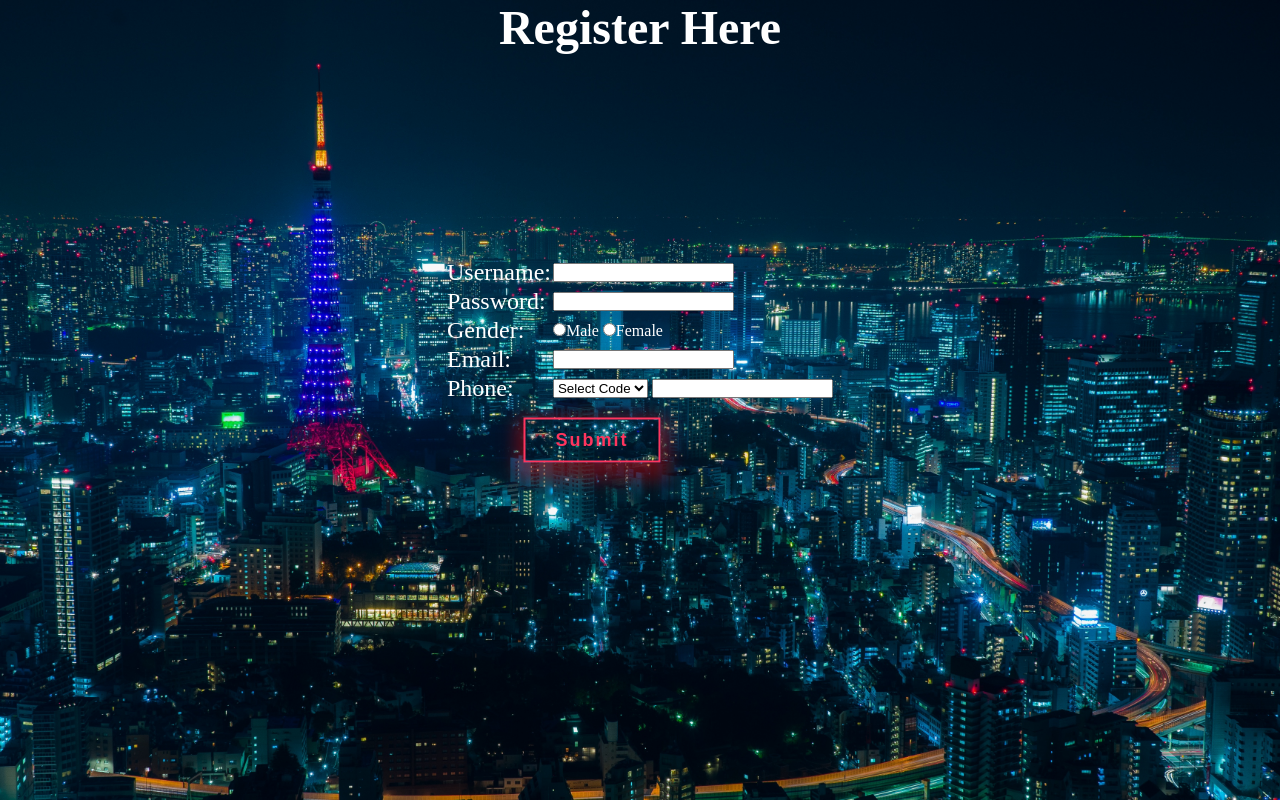
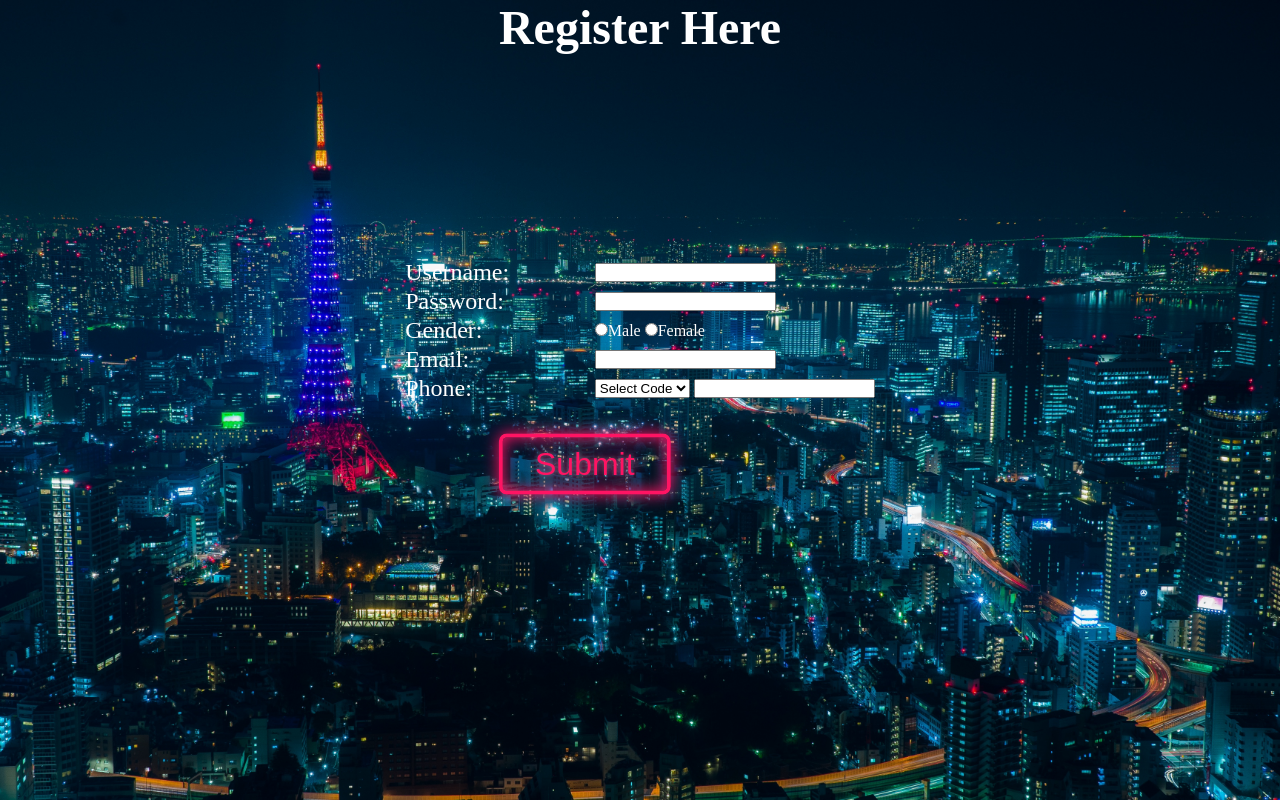
Before and after one commit to Rokyuto/Web_Develop, a PHP site: page /register/Register.html in a window 1280 px wide. Run offline with PHP 8.4, Linux system fonts and the light colour scheme.

Commit message:
Update Register_Style.css

```diff
--- a/register/Register_Style.css
+++ b/register/Register_Style.css
@@ -17,20 +17,30 @@
 
 }
 
+:root {
+	--clr-neon: hsl(340 100% 54%);
+	--clr-bg:  hsl(323 21% 16%);
+}
+
 .btn{
-	color: #ff355e;
-	font-size: 18px;
-	letter-spacing: 2px;
-	padding: 10px 30px;
-	border: 2px solid #ff355e;
-	background: transparent;
-	text-decoration: none;
-	text-align: center;
-	font-weight: bold;
-	margin: 40px 8px;
-	box-shadow: 0 8px 15px 8px rgba(255,0,0,0.2), 0 8px 20px 8px rgba(255,0,0,0.2);
-	position: absolute;
-  	top: 50%;
-  	-ms-transform: translateY(-50%);
-  	transform: translate(50%, -50%);
+
+	top: 50%;
+    -ms-transform: translateY(-50%);
+    transform: translate(50%, -50%);
+    margin: 60px 8px;
+    padding: 10px 45px;
+
+	font-size: 2rem;
+	display: inline-block;
+  	cursor: pointer;
+  	text-decoration: none;
+  	position: relative;
+  	background: transparent;
+  	color: var(--clr-neon);
+  	border: var(--clr-neon) 0.125em solid;
+  	padding: 0.25em 1em;
+  	border-radius: 0.25em;
+
+  	text-shadow: 0 0 0.125em hsl(0 0% 100% / 0.3), 0 0 0.45em currentColor;
+  	box-shadow: inset 0 0 0.5em 0 var(--clr-neon), 0 0 0.5em 0 var(--clr-neon);
 }
```
